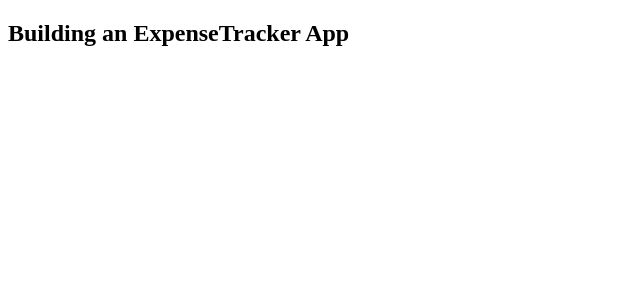
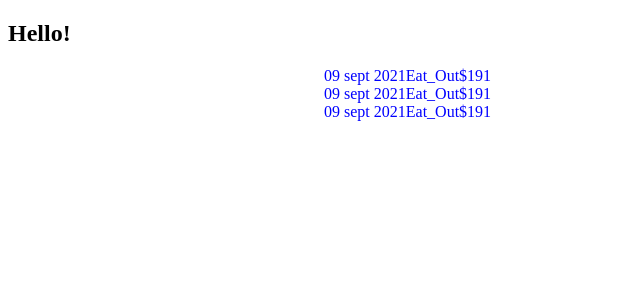
Before and after one commit to Sreeram2000/ReactDive, a React (Create React App) app in the folder expense_tracker/: page / in a window 1280 px wide. Shown: the top 300 px of the page, without its empty margins (0-640 px from the left). Built offline with nearby package versions, Linux system fonts and the light colour scheme.

Commit message:
edit Expenses.js Expenses.css

```diff
--- a/expense_tracker/src/App.js
+++ b/expense_tracker/src/App.js
@@ -1,9 +1,10 @@
 import './App.css';
-
+import Expenses from './components/Expenses'
 function App() {
   return (
     <div className="App">
-      <h2>Building an ExpenseTracker App</h2>
+      <h2>Hello!</h2>
+      <Expenses />
     </div>
   );
 }
--- /dev/null
+++ b/expense_tracker/src/components/Expenses.css
@@ -0,0 +1,8 @@
+.Expenses-container {
+    width: 50%;
+    margin: auto;
+}
+.Expenses-item {
+    color: blue;
+    display: flex;
+}
--- /dev/null
+++ b/expense_tracker/src/components/Expenses.js
@@ -0,0 +1,24 @@
+import './Expenses.css';
+function Expenses() {
+    return (
+        <div className="Expenses-container">
+            <div className="Expenses-item">
+                <div>09 sept 2021</div>
+                <div>Eat_Out</div>
+                <div>$191</div>
+            </div>
+            <div className="Expenses-item">
+                <div>09 sept 2021</div>
+                <div>Eat_Out</div>
+                <div>$191</div>
+            </div>
+            <div className="Expenses-item">
+                <div>09 sept 2021</div>
+                <div>Eat_Out</div>
+                <div>$191</div>
+            </div>
+        </div>
+    )
+}
+
+export default Expenses
```
